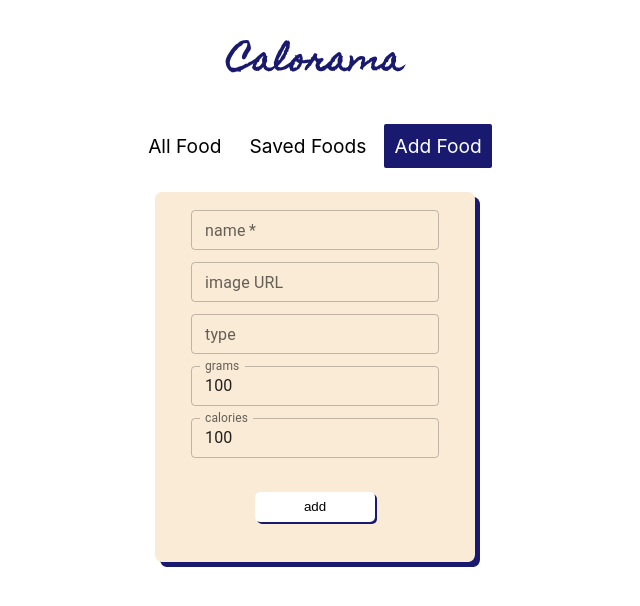
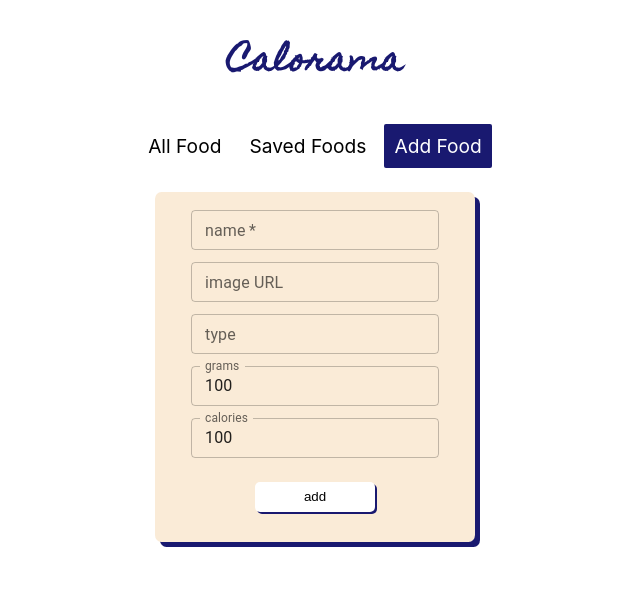
Before and after one commit to titamoto/calorama, a React (Create React App) app: page /add-food in a window 1280 px wide. Shown: the top 606 px of the page, without its empty margins (325-965 px from the left). Built offline with nearby package versions, Linux system fonts and the light colour scheme; no server answers; a web font is replaced by a local one.

Commit message:
change add food button margins

```diff
--- a/src/components/AddFoodForm.css
+++ b/src/components/AddFoodForm.css
@@ -11,7 +11,7 @@
 }
 
 #add-food-card button {
-  margin: 10%;
+  margin: 20px;
   display: block;
   text-align: center;
   margin-left: auto;
```
